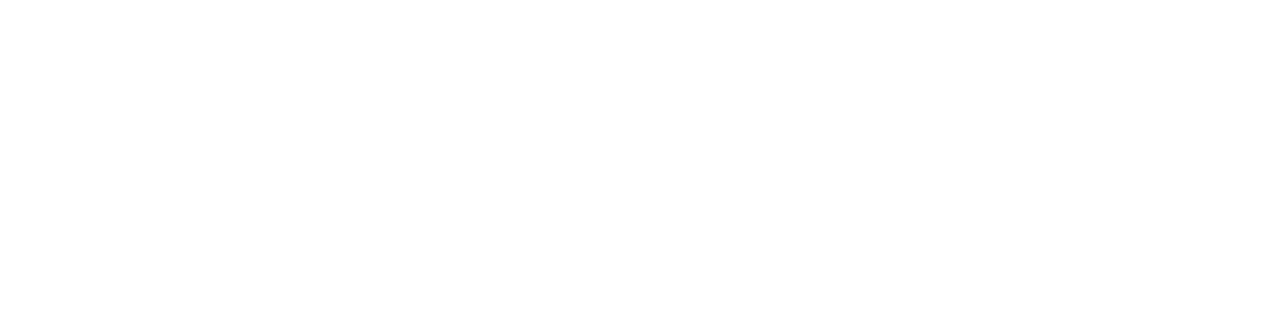
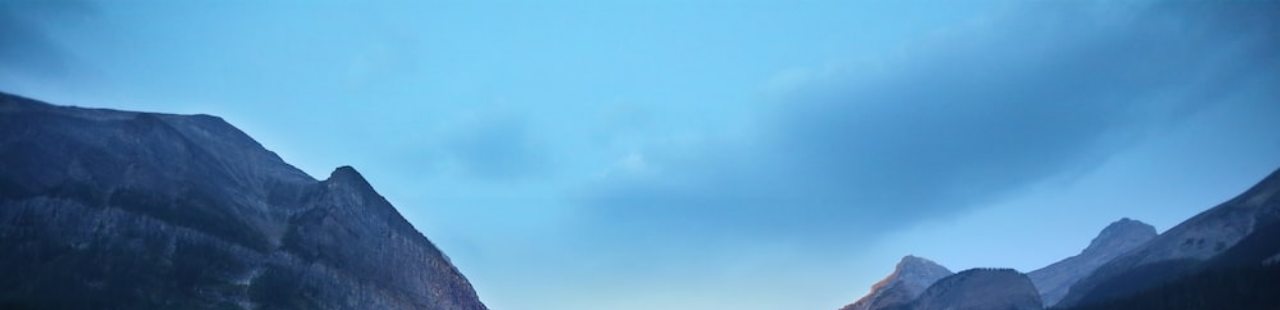
Before and after one commit to UmamaMasroor/Digital-Clock, a plain HTML site: page index.html in a window 1280 px wide. Shown: the top 310 px of the page. Drawn offline with Linux system fonts and the light colour scheme.

Commit message:
adding picture

```diff
--- a/index.html
+++ b/index.html
@@ -8,7 +8,7 @@
     <link rel="stylesheet" href="./style.css">
 
 </head>
-<body background="./assests/images/photo-1494500764479-0c8f2919a3d8.jfif" width="100%" >
+<body background="./assests/images/nature.jfif" width="100%" >
     <h2>Digital Clock</h2>
     <div class="clock">
         <div>
```
